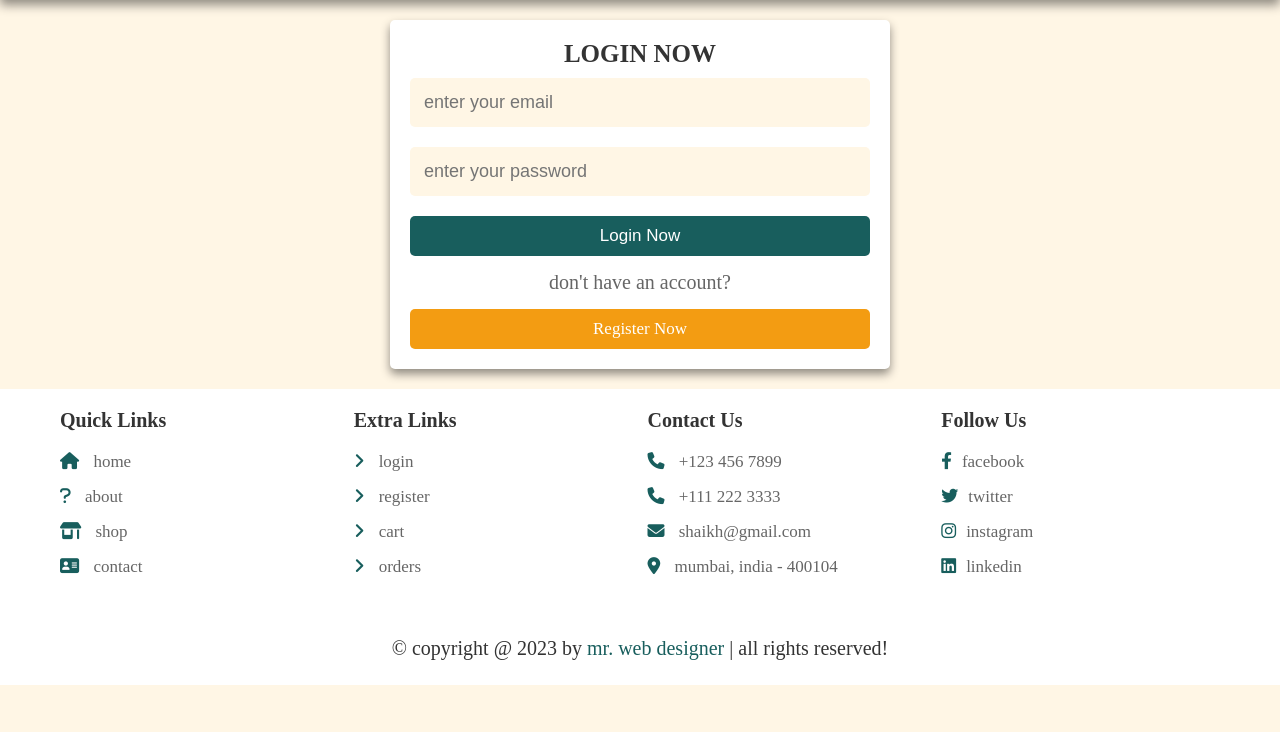
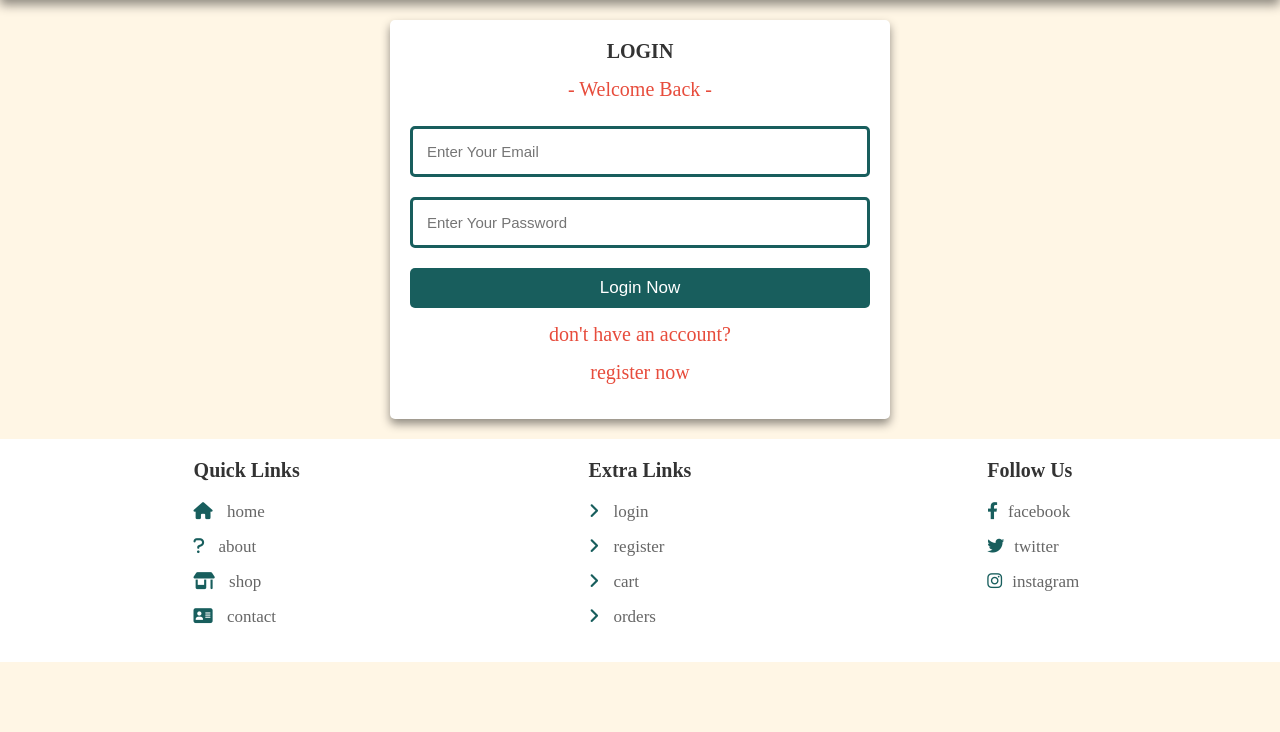
Before and after one commit to BayanALriyati/db, a PHP site: page /user_login.php in a window 1280 px wide. Shown: the part 68-800 px from the top of the page. Run offline with PHP 8.4, Linux system fonts and the light colour scheme; data that the repository does not hold is empty; some libraries are stand-ins or nearby versions.

Commit message:
edit login & register form

```diff
--- a/components/footer.php
+++ b/components/footer.php
@@ -18,24 +18,22 @@
          <a href="orders.php"> <i class="fas fa-angle-right"></i> orders</a>
       </div>
 
-      <div class="box">
+      <!-- <div class="box">
          <h3>contact us</h3>
          <a href="tel:1234567890"><i class="fas fa-phone"></i> +123 456 7899</a>
          <a href="tel:11122233333"><i class="fas fa-phone"></i> +111 222 3333</a>
          <a href="mailto:shaikh@gmail.com"><i class="fas fa-envelope"></i> shaikh@gmail.com</a>
          <a href="https://www.google.com/myplace"><i class="fas fa-map-marker-alt"></i> mumbai, india - 400104 </a>
-      </div>
+      </div> -->
 
       <div class="box">
          <h3>follow us</h3>
          <a href="#"><i class="fab fa-facebook-f"></i>facebook</a>
          <a href="#"><i class="fab fa-twitter"></i>twitter</a>
          <a href="#"><i class="fab fa-instagram"></i>instagram</a>
-         <a href="#"><i class="fab fa-linkedin"></i>linkedin</a>
       </div>
 
    </section>
 
-   <div class="credit">&copy; copyright @ <?= date('Y'); ?> by <span>mr. web designer</span> | all rights reserved!</div>
 
 </footer>
--- a/contact.php
+++ b/contact.php
@@ -61,7 +61,7 @@ if(isset($_SESSION['user_id'])){
 
 <?php include 'components/user_header.php'; ?>
 <section>
-<h2 class="title">Get in touch</h2>
+<h2 class="title">Get In Touch</h2>
 <br>
 <img class="cimg" src="images/contactimg.png" alt="">
 </section>
@@ -75,7 +75,7 @@ if(isset($_SESSION['user_id'])){
          <div class="adress details">
          <i class="fas fa-map-marker-alt conticon"></i>
          <br><br>
-         <div class="topic">Adress</div>
+         <div class="topic">Address</div>
          <div class="text-one">Jorden</div>
          </div>
 
--- a/css/style.css
+++ b/css/style.css
@@ -618,25 +618,26 @@ section{
 }
 
 .form-container form h3{
-   font-size: 2.5rem;
+   font-size: 2rem;
    text-transform: uppercase;
    color:var(--black);
 }
 
 .form-container form p{
    font-size: 2rem;
-   color:var(--light-color);
+   color:var(--red);
    margin:1.5rem 0;
 }
 
 .form-container form .box{
    margin:1rem 0;
-   background-color: var(--light-bg);
+   background-color: var(--white);
    padding:1.4rem;
-   font-size: 1.8rem;
+   font-size: 1.5rem;
    color:var(--black);
    width: 100%;
    border-radius: .5rem;
+   border: 3px solid var(--main-color);
 }
 
 .about .row{
@@ -963,8 +964,9 @@ section{
 .footer .grid{
    display: grid;
    grid-template-columns: repeat(auto-fit, minmax(27rem, 1fr));
-   gap:1.5rem;
+   gap:2rem;
    align-items: flex-start;
+   justify-items: center;
 }
 
 .footer .grid .box h3{
--- a/home.php
+++ b/home.php
@@ -117,7 +117,7 @@ if(isset($_SESSION['user_id'])){
 
 <section class="home-products">
 
-   <h1 class="heading">Salling products</h1>
+   <h1 class="heading">On Sale</h1>
 
    <div class="swiper products-slider">
 
--- a/user_login.php
+++ b/user_login.php
@@ -45,21 +45,26 @@ if(isset($_POST['submit'])){
 
    <!-- custom css file link  -->
    <link rel="stylesheet" href="css/style.css">
+   <link rel="stylesheet" href="css/login.css">
+
 
 </head>
 <body>
 
 <?php include 'components/user_header.php'; ?>
 
-<section class="form-container">
+<section class="form-container mybox">
 
    <form action="" method="post">
-      <h3>login now</h3>
-      <input type="email" name="email" required placeholder="enter your email" maxlength="50"  class="box" oninput="this.value = this.value.replace(/\s/g, '')">
-      <input type="password" name="pass" required placeholder="enter your password" maxlength="20"  class="box" oninput="this.value = this.value.replace(/\s/g, '')">
-      <input type="submit" value="login now" class="btn" name="submit">
+      <h3>login</h3>
+      <p> - Welcome Back -</p>
+      <input type="email" name="email" required placeholder="Enter Your Email" maxlength="50"  class="box" oninput="this.value = this.value.replace(/\s/g, '')">
+
+      <input type="password" name="pass" required placeholder="Enter Your Password" maxlength="20"  class="box" oninput="this.value = this.value.replace(/\s/g, '')">
+      <input type="submit" value="login now" class="btn mybtn" name="submit">
       <p>don't have an account?</p>
-      <a href="user_register.php" class="option-btn">register now</a>
+      <!-- class="option-btn mybtn" -->
+      <a href="user_register.php" ><p class="myp">register now</p></a>
    </form>
 
 </section>
```
Also changed, not shown: user_register.php (+7 -6 lines).
